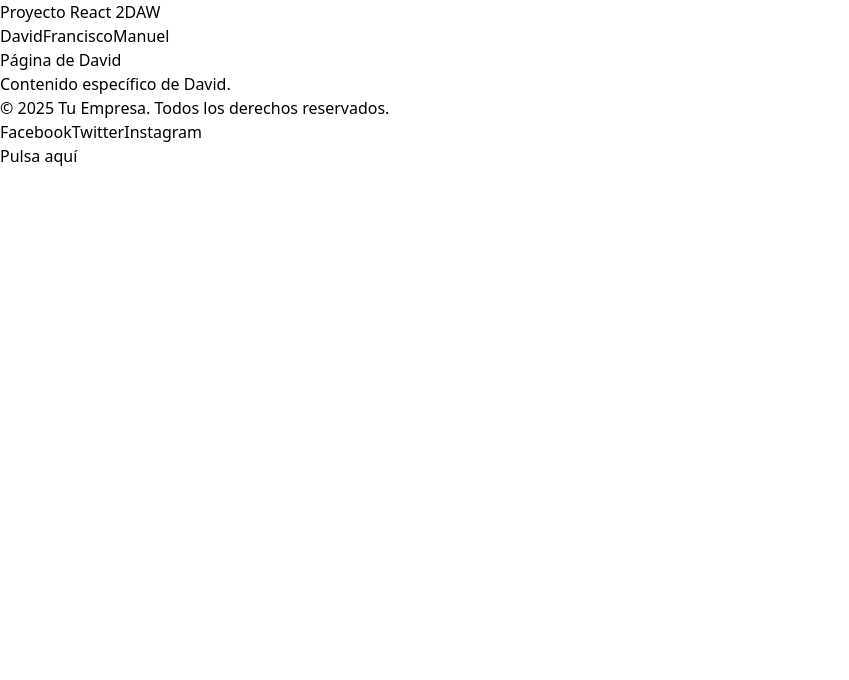
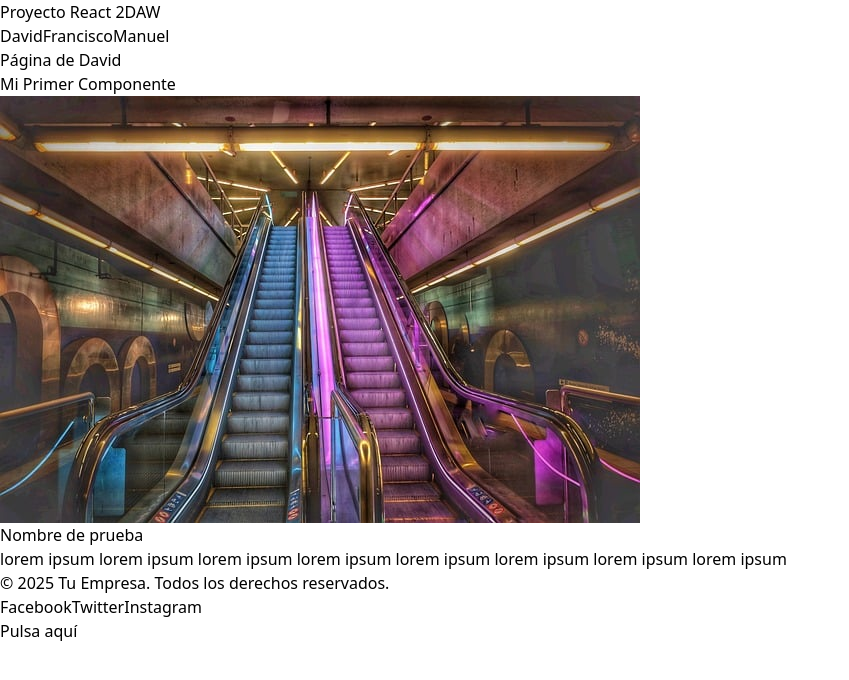
Before and after one commit to frodtor1209/GrupoReact2daw, a React (Vite) app: page /david in a window 1280 px wide. Shown: the top 680 px of the page, without its empty margins (0-849 px from the left). Built offline with nearby package versions, Linux system fonts and the light colour scheme.

Commit message:
Componente 'Componentes' para añadir los componentes con solo poner el nombre en cada pagian

```diff
--- /dev/null
+++ b/src/components/Componentes.jsx
@@ -0,0 +1,14 @@
+import React from "react";
+
+const Componentes = ({ titulo, ChildComponent,...childProps}) => {
+  return (
+    <div className="p-4 border rounded-lg shadow-md">
+      <h2 className="text-2xl font-bold mb-4">{titulo}</h2>
+      <div>
+      {ChildComponent ? <ChildComponent {...childProps} /> : <p></p>}
+      </div>
+    </div>
+  );
+};
+
+export default Componentes;
--- a/src/pages/David.jsx
+++ b/src/pages/David.jsx
@@ -1,10 +1,17 @@
 import React from 'react';
+import Card from '../components/Card';
+import Componentes from '../components/Componentes';
 
 const David = () => {
   return (
     <div className="p-6">
       <h1 className="text-4xl font-bold">Página de David</h1>
-      <p>Contenido específico de David.</p>
+      <Componentes
+      titulo="Mi Primer Componente"
+      ChildComponent={Card}
+      nombre="Nombre de prueba"
+      descripcion="lorem ipsum lorem ipsum lorem ipsum lorem ipsum lorem ipsum lorem ipsum lorem ipsum lorem ipsum"
+      img="prueba.jpg" />
     </div>
   );
 };
```
